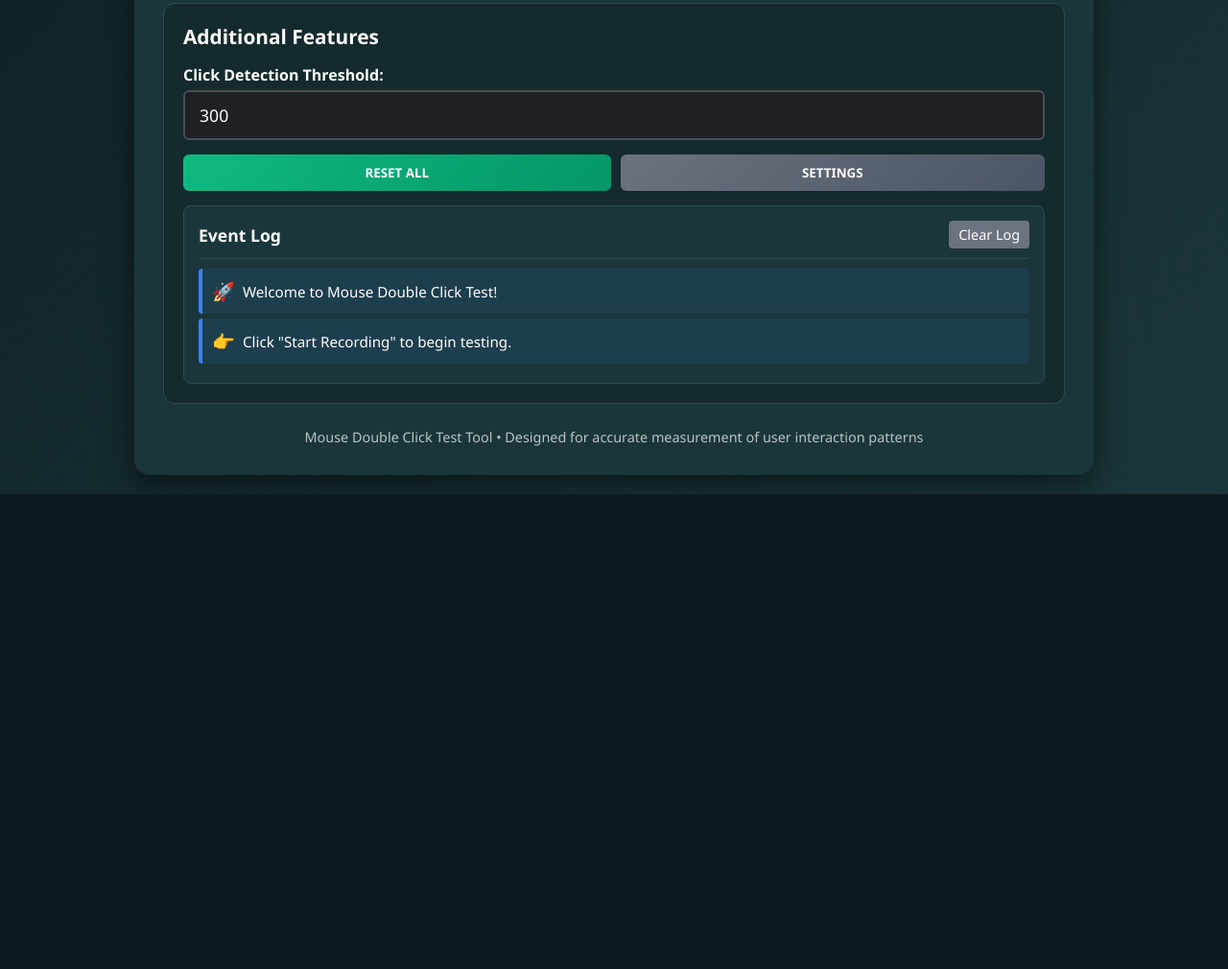
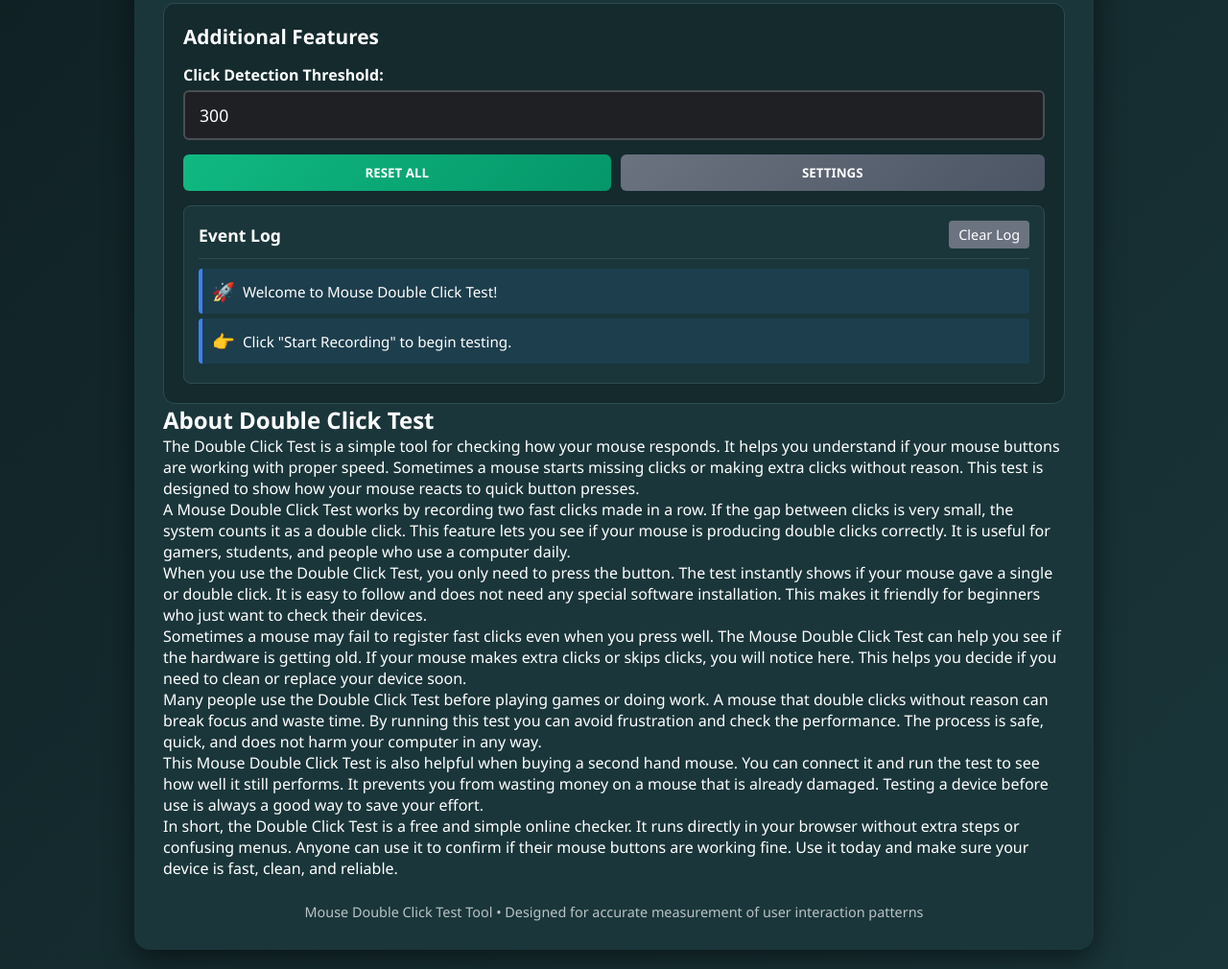
Before and after one commit to nomijoyia/DoubleClickTest, a plain HTML site: page index.html in a window 1280 px wide. Shown: the part 696-1706 px from the top of the page at 96% size. Before the commit the page ends 1211 px from the top, so only its background shows below. Drawn offline with Linux system fonts and the light colour scheme.

Commit message:
index.html

```diff
--- a/index.html
+++ b/index.html
@@ -528,6 +528,51 @@ Event Log
 </div>
 </div>
 </div>
+  <div class="content">
+<h2>About Double Click Test</h2>
+<p>
+The Double Click Test is a simple tool for checking how your mouse responds.
+It helps you understand if your mouse buttons are working with proper speed.
+Sometimes a mouse starts missing clicks or making extra clicks without reason.
+This test is designed to show how your mouse reacts to quick button presses.
+</p>
+<p>
+A Mouse Double Click Test works by recording two fast clicks made in a row.
+If the gap between clicks is very small, the system counts it as a double click.
+This feature lets you see if your mouse is producing double clicks correctly.
+It is useful for gamers, students, and people who use a computer daily.
+</p>
+<p>
+When you use the Double Click Test, you only need to press the button.
+The test instantly shows if your mouse gave a single or double click.
+It is easy to follow and does not need any special software installation.
+This makes it friendly for beginners who just want to check their devices.
+</p>
+<p>
+Sometimes a mouse may fail to register fast clicks even when you press well.
+The Mouse Double Click Test can help you see if the hardware is getting old.
+If your mouse makes extra clicks or skips clicks, you will notice here.
+This helps you decide if you need to clean or replace your device soon.
+</p>
+<p>
+Many people use the Double Click Test before playing games or doing work.
+A mouse that double clicks without reason can break focus and waste time.
+By running this test you can avoid frustration and check the performance.
+The process is safe, quick, and does not harm your computer in any way.
+</p>
+<p>
+This Mouse Double Click Test is also helpful when buying a second hand mouse.
+You can connect it and run the test to see how well it still performs.
+It prevents you from wasting money on a mouse that is already damaged.
+Testing a device before use is always a good way to save your effort.
+</p>
+<p>
+In short, the Double Click Test is a free and simple online checker.
+It runs directly in your browser without extra steps or confusing menus.
+Anyone can use it to confirm if their mouse buttons are working fine.
+Use it today and make sure your device is fast, clean, and reliable.
+</p>
+</div>
 
 <div class="footer">
 <p>Mouse Double Click Test Tool • Designed for accurate measurement of user interaction patterns</p>
```
